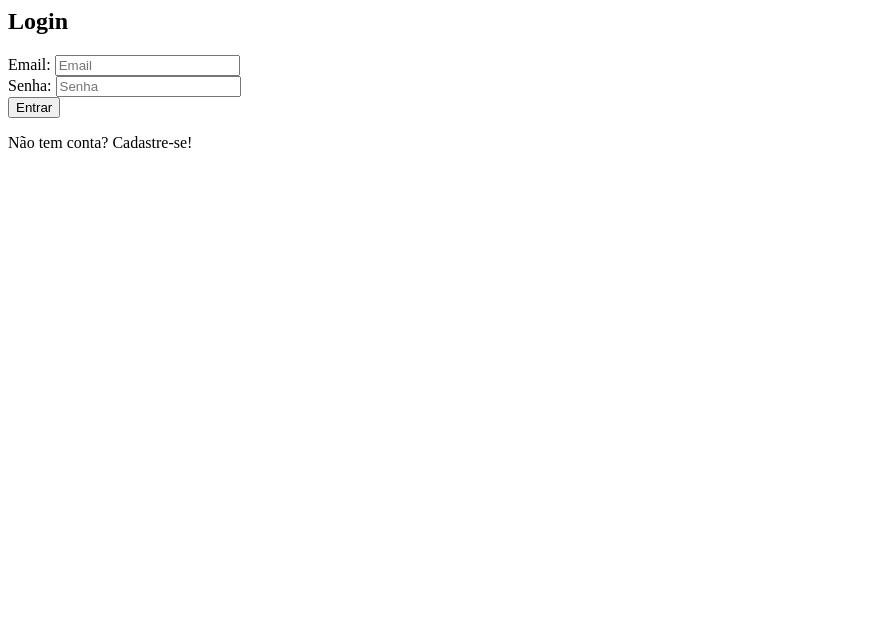
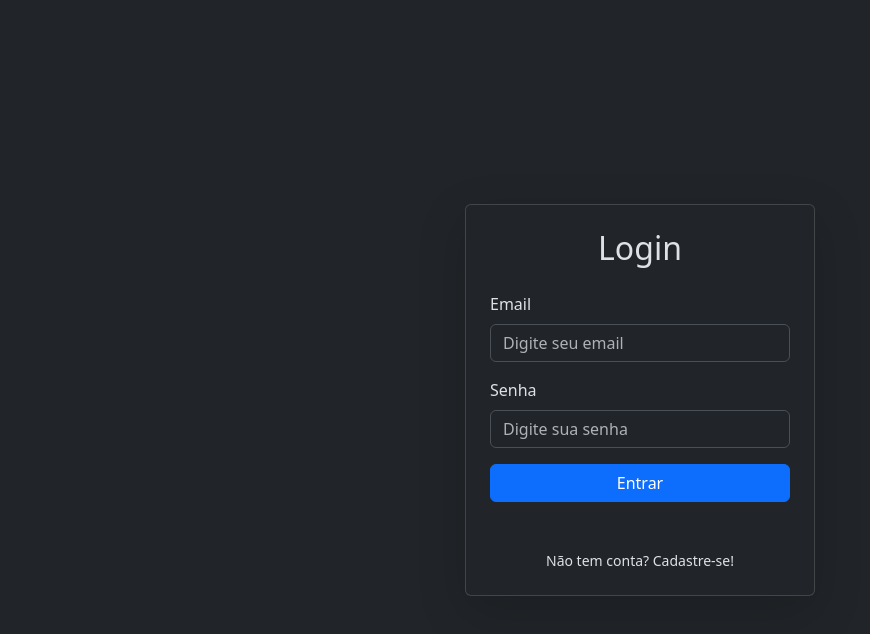
Before and after one commit to LuisPedroMathias/Tela-login, a plain HTML site: page index.html in a window 1280 px wide. Shown: the whole page, without its empty margins (0-870 px from the left). Drawn offline with nearby package versions, Linux system fonts and the light colour scheme.

Commit message:
add - estilização com o bootstrap

```diff
--- a/index.html
+++ b/index.html
@@ -1,41 +1,52 @@
-<html lang="en">
+<html lang="pt-BR" data-bs-theme="dark">
 
 <head>
     <meta charset="UTF-8">
     <meta name="viewport" content="width=device-width, initial-scale=1.0">
     <title>Tela Login</title>
-    <link rel="stylesheet" href="styles/style.css">
+
+    <link href="https://cdn.jsdelivr.net/npm/bootstrap@5.3.8/dist/css/bootstrap.min.css" rel="stylesheet">
 </head>
 
-<body>
-    <header>
-        <nav>
+<body class="bg-dark">
 
-        </nav>
-    </header>
-    <main>
-        <div class="container">
-            <h2 id="titulo">Login</h2>
+    <main class="d-flex justify-content-center align-items-center vh-100">
+
+        <div class="card shadow-lg p-4 bg-body" style="width: 350px;">
+
+            <h2 id="titulo" class="text-center mb-4">Login</h2>
+
             <form id="form-login">
-                <div id="c-email" classe="conjunto">
-                    <label for="email">Email: </label>
-                    <input type="email" id="email" placeholder="Email" required>
+
+                <div class="mb-3">
+                    <label for="email" class="form-label">Email</label>
+                    <input type="email" id="email" class="form-control" placeholder="Digite seu email" required>
                 </div>
-                <div id="c-senha" classe="conjunto">
-                    <label for="senha">Senha: </label>
-                    <input type="password" id="senha" placeholder="Senha" required>
+
+                <div class="mb-3">
+                    <label for="senha" class="form-label">Senha</label>
+                    <input type="password" id="senha" class="form-control" placeholder="Digite sua senha" required>
                 </div>
-                <button id="botao-envio" type="submit">Entrar</button>
+
+                <button id="botao-envio" type="submit" class="btn btn-primary w-100">
+                    Entrar
+                </button>
             </form>
-            <div id="mensagem"></div>
-            <div class="toggle" id="toggle">
-                <p> Não tem conta? Cadastre-se! </p>
+
+            <div id="mensagem" class="mt-3 text-center"></div>
+
+            <div class="text-center mt-3">
+                <small id="toggle" style="cursor: pointer;">
+                    Não tem conta? Cadastre-se!
+                </small>
             </div>
+
         </div>
+
     </main>
-    <footer>
-    </footer>
-    <script src="scripts/script. js"></script>
+
+    <script src="script.js"></script>
+
 </body>
 
 </html>
--- a/script.js
+++ b/script.js
@@ -1,5 +1,4 @@
 let cadastro = false;
-
 document.getElementById("toggle").onclick = () => {
     cadastro = !cadastro;
     document.getElementById("titulo").innerText = cadastro ? "Cadastro" : "Login";
@@ -8,38 +7,31 @@ document.getElementById("toggle").onclick = () => {
         ? "Já tem conta? Faça Login!"
         : "Não tem conta? Cadastre-se!";
     document.getElementById("mensagem").innerHTML = "";
-};
-
+}
 document.getElementById("form-login").onsubmit = (e) => {
     e.preventDefault();
-
     let email = document.getElementById("email").value;
     let senha = document.getElementById("senha").value;
     let mensagem = document.getElementById("mensagem");
-
     mensagem.innerHTML = "";
-
     if (!email.includes("@") || !email.includes(".")) {
-    mensagem.innerHTML = "<div class='erro'><p>Email Inválido!</p></div>";
+        mensagem.innerHTML = "<div class='erro'><p> Email Invalido !</p></div>";
         return;
     }
-
     if (senha.length < 4) {
-    mensagem.innerHTML = "<div class='erro'><p>Senha muito curta!</p></div>";
+        mensagem.innerHTML = "<div class='erro'><p> Senha muito curta !</p></div>";
         return;
     }
-
     if (cadastro) {
         localStorage.setItem(email, senha);
-    mensagem.innerHTML = "<div class='sucesso'><p>Cadastrado com sucesso!</p></div>";
+        mensagem.innerHTML = "<div class='sucesso'><p> Cadastrado com sucesso !</p></div>";
     } else {
         let salva = localStorage.getItem(email);
         if (salva === senha) {
-      mensagem.innerHTML = "<div class='sucesso'><p>Login com sucesso!</p></div>";
+            mensagem.innerHTML = "<div class='sucesso'><p>Login com sucesso !</p></div>";
         } else {
-      mensagem.innerHTML = "<div class='erro'><p>Dados Incorretos!</p></div>";
+            mensagem.innerHTML = "<div class='erro'><p>Dados Incorretos !</p></div>";
         }
     }
-
     document.getElementById("form-login").reset();
-};
+}
```
Also changed, not shown: style.css (added). Lines whose indentation alone changed are shown as unchanged.
